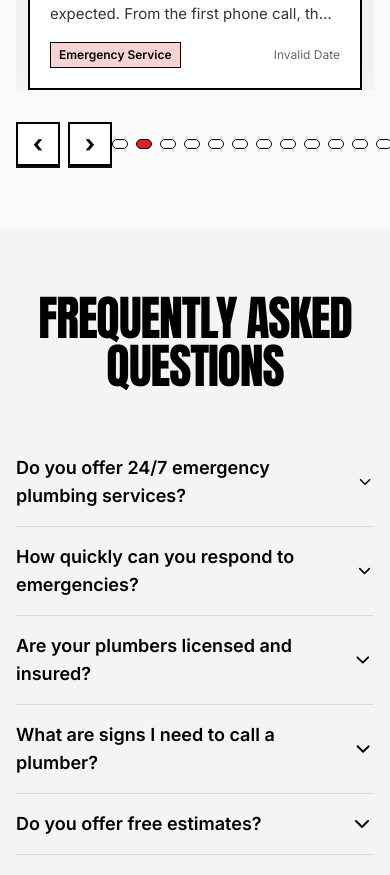
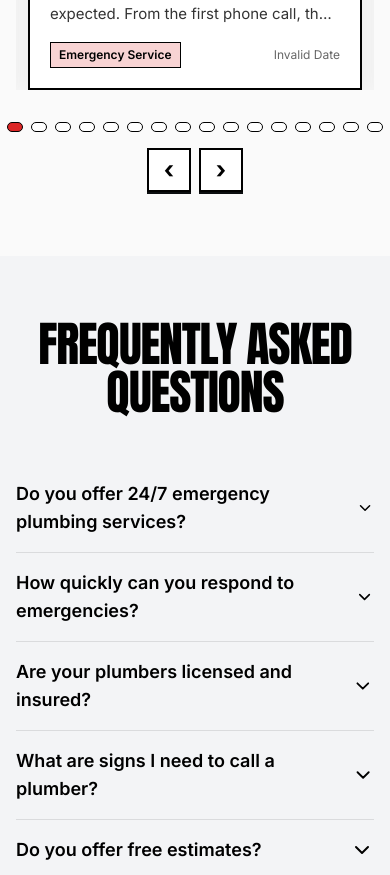
Before and after one commit to ChrolloAce/DirectPestSolutions, a Next.js app: page / in a window 390 px wide. Shown: the part 8880-9755 px from the top of the page. Built offline with nearby package versions, Linux system fonts and the light colour scheme.

Commit message:
Fix mobile UI issues - move proof toasts higher and fix review slider navigation layout

```diff
--- a/components/Reviews.tsx
+++ b/components/Reviews.tsx
@@ -149,9 +149,9 @@ export default function Reviews() {
           </div>
 
           {/* Controls */}
-          <div className="mt-8 flex items-center justify-between">
+          <div className="mt-8 flex flex-col sm:flex-row items-center justify-center sm:justify-between gap-4">
             {/* Arrow buttons */}
-            <div className="flex gap-2">
+            <div className="flex gap-2 order-2 sm:order-1">
               <button
                 aria-label="Previous review"
                 onClick={prev}
@@ -171,7 +171,7 @@ export default function Reviews() {
             </div>
 
             {/* Dots */}
-            <div className="flex gap-2">
+            <div className="flex gap-2 order-1 sm:order-2">
               {Array.from({ length: maxIndex + 1 }).map((_, i) => (
                 <button
                   key={i}
--- a/components/ui/ProofToasts.tsx
+++ b/components/ui/ProofToasts.tsx
@@ -80,7 +80,7 @@ export function ProofToasts() {
   }
 
   return (
-    <div className="fixed left-4 bottom-4 z-[60] space-y-3">
+    <div className="fixed left-4 bottom-4 md:bottom-4 bottom-20 z-[60] space-y-3">
       {toasts.map((t) => {
         const elapsed = Date.now() - t.startedAt
         const pct = Math.min(100, (elapsed / t.duration) * 100)
```
